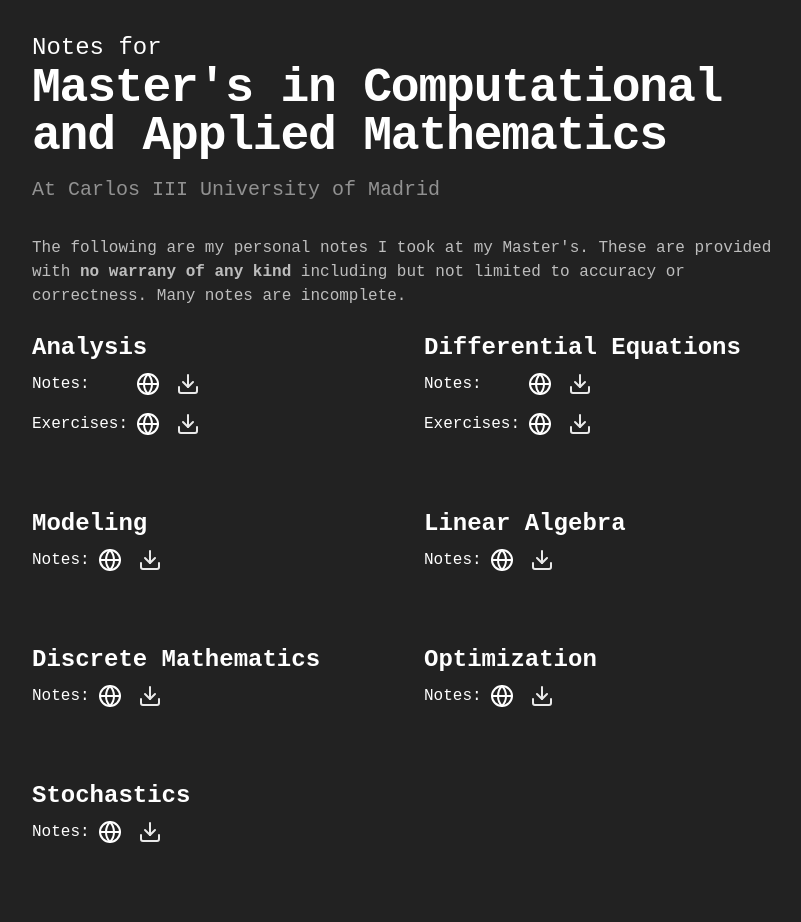
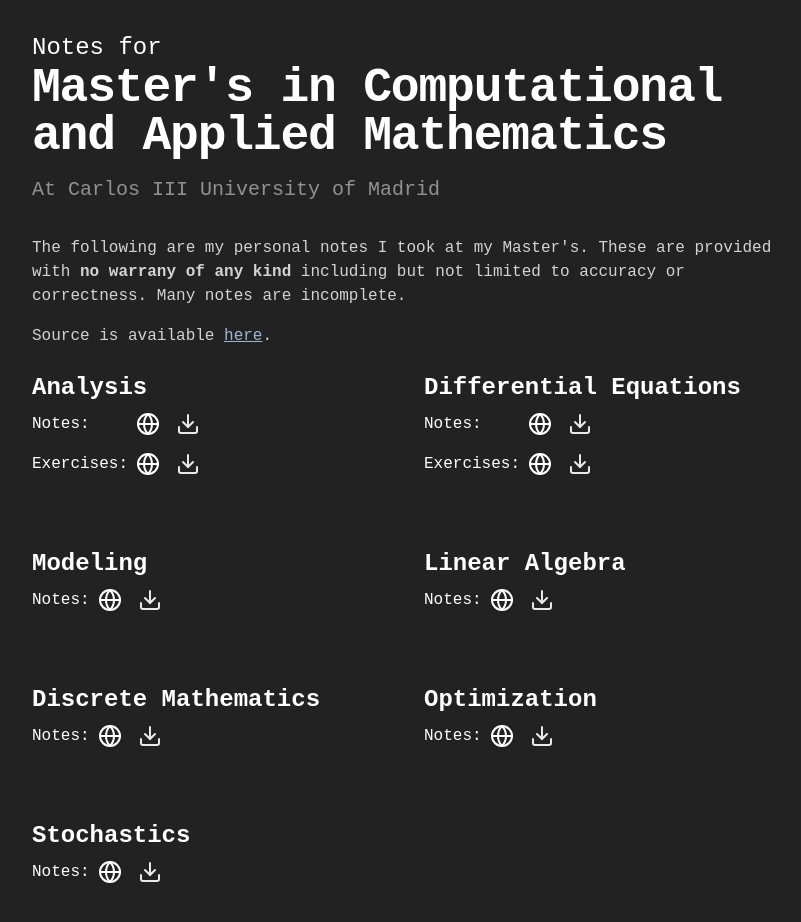
Before and after one commit to odilf/masters-notes, a SvelteKit app in the folder site/: page / in a window 1280 px wide. Shown: the top 922 px of the page, without its empty margins (224-1025 px from the left). Built offline with nearby package versions, Linux system fonts and the light colour scheme; a web font is replaced by a local one.

Commit message:
link source and site

```diff
--- a/site/src/routes/+page.svelte
+++ b/site/src/routes/+page.svelte
@@ -40,11 +40,14 @@
 	</h1>
 	<p class="mb-8 text-xl font-light opacity-50">At Carlos III University of Madrid</p>
 
-	<p class="opacity-70">
+	<p class="opacity-80 mb-4">
 		The following are my personal notes I took at my Master's. These are provided with <b>
 			no warrany of any kind
 		</b> including but not limited to accuracy or correctness. Many notes are incomplete.
 	</p>
+	<p class="opacity-80">
+		Source is available <a href="https://github.com/odilf/masters-notes" class="text-blue-200 underline"> here </a>.
+		</p>
 
 	<ul class="grid grid-cols-2 gap-4">
 		{#each documents as semester, i (i)}
```
Also changed, not shown: 1 other file (tests, documents, lock files or other folders).
